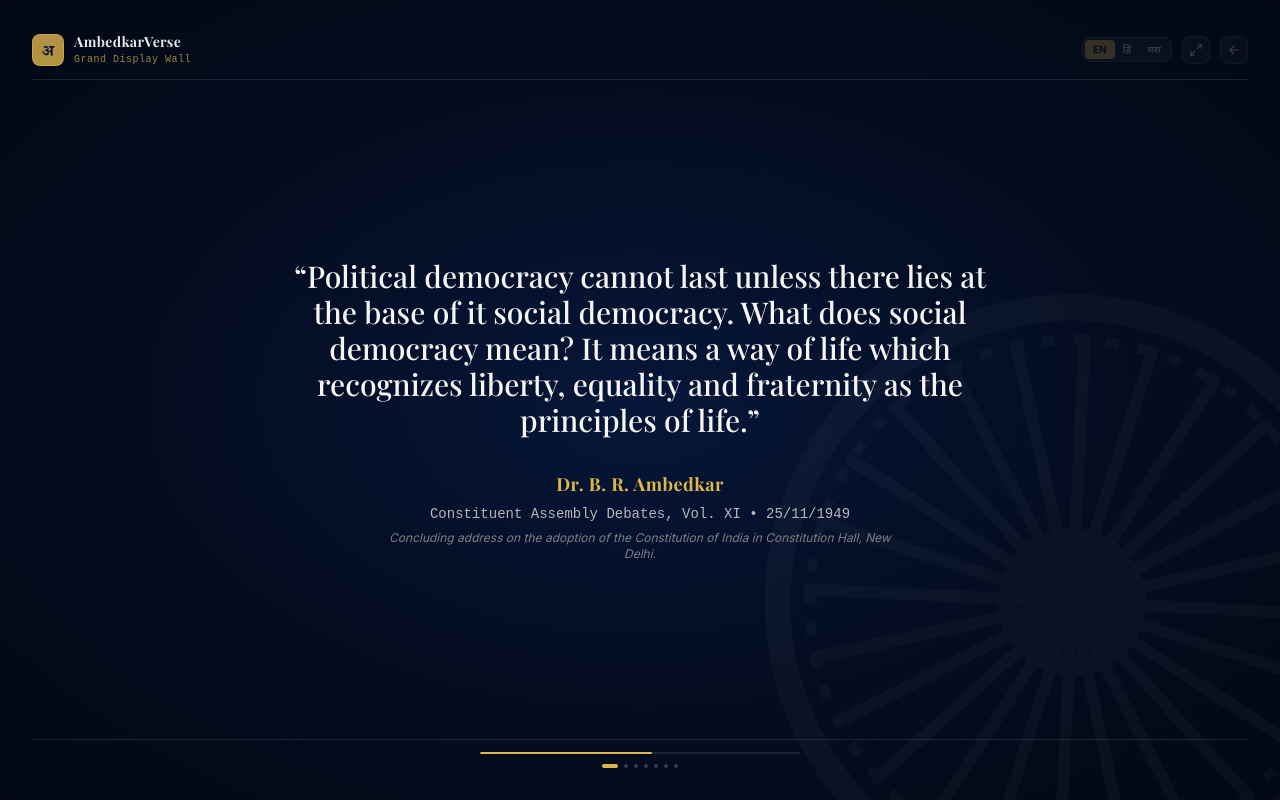
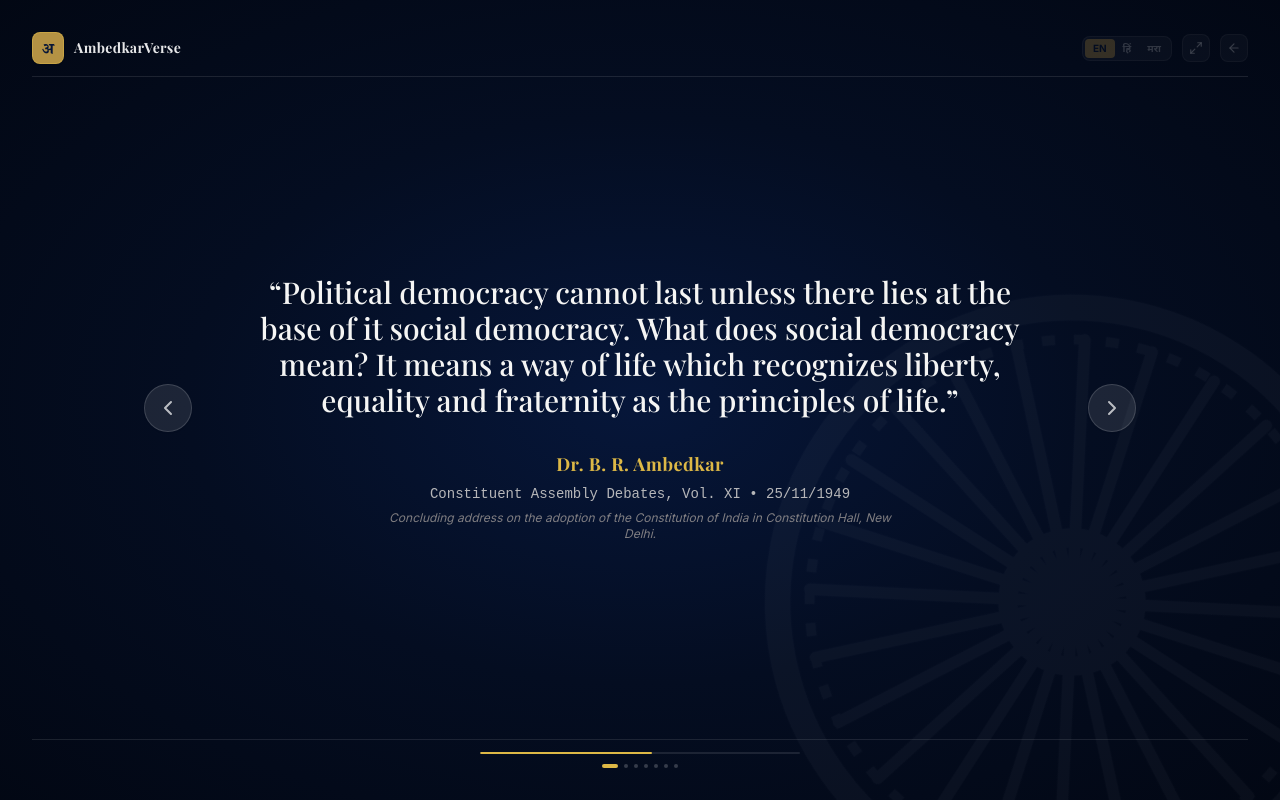
Before and after one commit to ayushpatil1001/Heritage-Intelligence, a Next.js app in the folder apps/web/: page /display in a window 1280 px wide. Built offline with nearby package versions, Linux system fonts and the light colour scheme; a web font is replaced by a local one.

Commit message:
feat(display): add quote navigation arrows and remove Grand Display Wall tag

```diff
--- a/apps/web/src/app/display/DisplayClient.tsx
+++ b/apps/web/src/app/display/DisplayClient.tsx
@@ -4,7 +4,7 @@ import React, { useState, useEffect } from "react";
 import Link from "next/link";
 import { useApp } from "@/context/AppContext";
 import { AshokaChakra } from "@/components/HeritageSymbols";
-import { Maximize2, Minimize2, ArrowLeft } from "lucide-react";
+import { Maximize2, Minimize2, ArrowLeft, ChevronLeft, ChevronRight } from "lucide-react";
 
 interface DisplayQuoteCard {
   quote: string;
@@ -256,9 +256,6 @@ export default function DisplayClient() {
             <h1 className="text-xs sm:text-sm font-serif font-bold tracking-wide text-white/90 leading-tight">
               {t.appName}
             </h1>
-            <p className="text-[10px] text-gold-400/70 font-mono tracking-wider">
-              {t.display.wallSubtitle}
-            </p>
           </div>
         </div>
 
@@ -303,8 +300,20 @@ export default function DisplayClient() {
         </div>
       </header>
 
-      {/* Main Screen: Refined Proportion Standby Quotation */}
-      <main className="relative z-10 my-auto py-6 sm:py-8 max-w-3xl mx-auto text-center w-full px-4 flex flex-col items-center justify-center">
+      {/* Main Screen: Quotation Display with Left & Right Arrow Navigation */}
+      <main className="relative z-10 my-auto py-6 sm:py-8 max-w-5xl mx-auto w-full px-2 sm:px-4 flex items-center justify-between gap-3 sm:gap-6">
+        {/* Previous Quote Arrow */}
+        <button
+          onClick={() => advanceQuote(-1)}
+          className="w-10 h-10 sm:w-12 sm:h-12 flex items-center justify-center rounded-full bg-white/10 hover:bg-white/20 active:bg-white/30 text-white/70 hover:text-white transition-all cursor-pointer border border-white/15 shrink-0 shadow-sm"
+          title="Previous quote"
+          aria-label="Previous quote"
+        >
+          <ChevronLeft className="w-5 h-5 sm:w-6 sm:h-6" />
+        </button>
+
+        {/* Center Quotation Content */}
+        <div className="flex-1 text-center flex flex-col items-center justify-center max-w-3xl mx-auto">
           <div
             className={`transition-all duration-500 ease-in-out w-full flex flex-col items-center ${
               fadeState === "in" ? "opacity-100 translate-y-0" : "opacity-0 translate-y-2"
@@ -328,6 +337,17 @@ export default function DisplayClient() {
               </div>
             </div>
           </div>
+        </div>
+
+        {/* Next Quote Arrow */}
+        <button
+          onClick={() => advanceQuote(1)}
+          className="w-10 h-10 sm:w-12 sm:h-12 flex items-center justify-center rounded-full bg-white/10 hover:bg-white/20 active:bg-white/30 text-white/70 hover:text-white transition-all cursor-pointer border border-white/15 shrink-0 shadow-sm"
+          title="Next quote"
+          aria-label="Next quote"
+        >
+          <ChevronRight className="w-5 h-5 sm:w-6 sm:h-6" />
+        </button>
       </main>
 
       {/* Bottom Screen: Quiet Auto-Rotation Progress Line & Indicator */}
```
Lines whose indentation alone changed are shown as unchanged.
